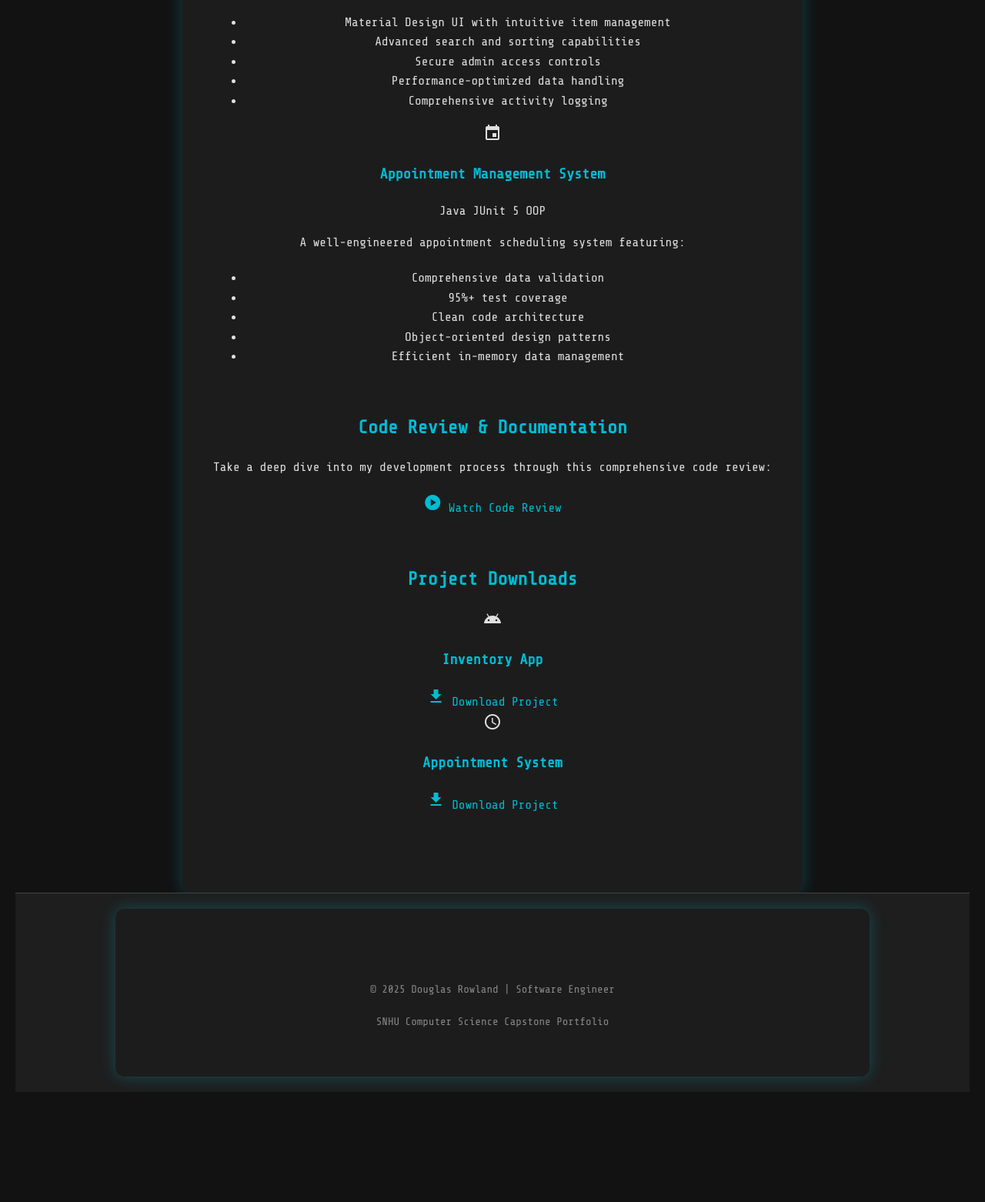
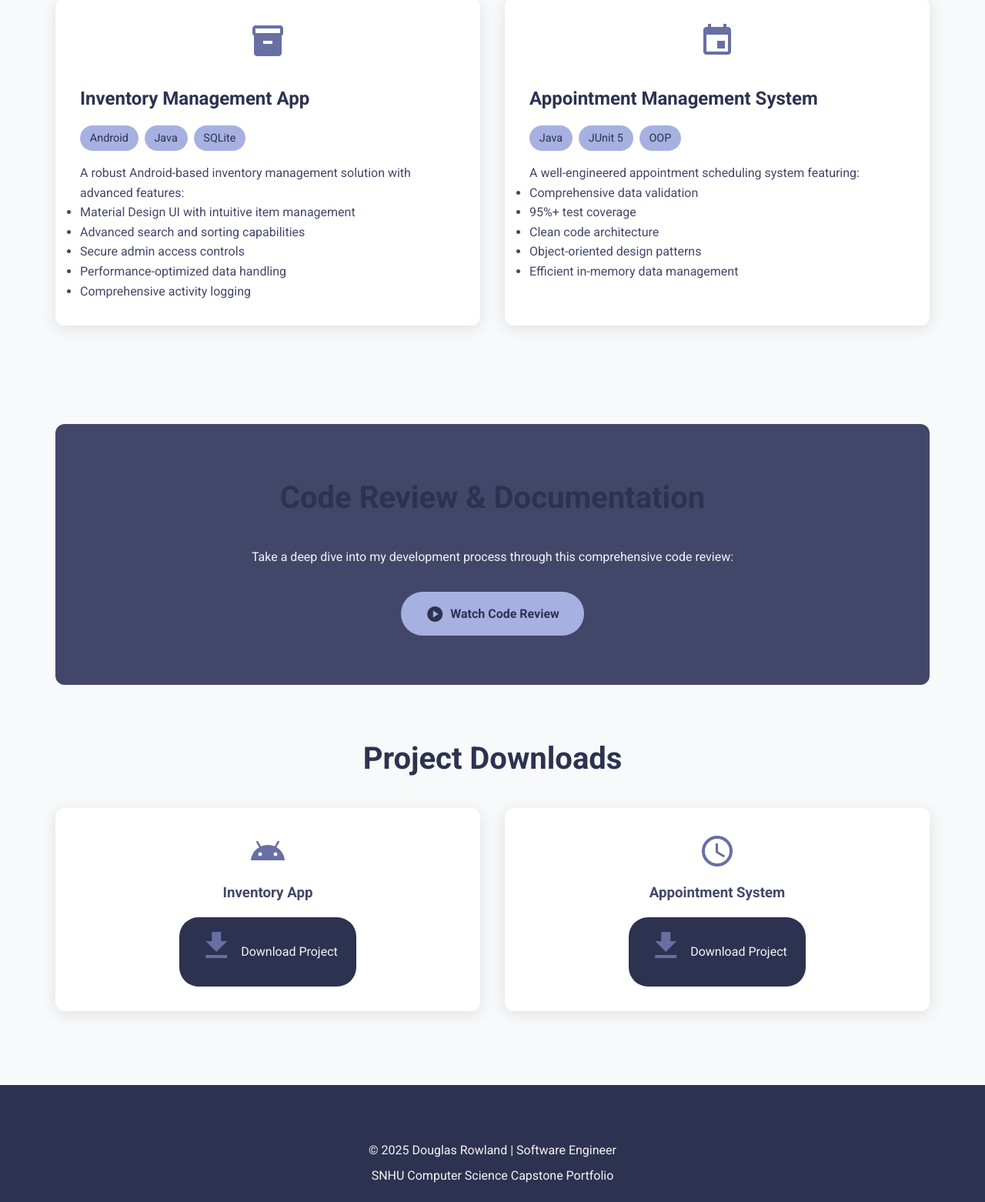
Before and after one commit to drowland341/ePortfolio, a plain HTML site: page index.html in a window 1280 px wide. Shown: the part 738-2300 px from the top of the page at 77% size. Before the commit the page ends 2197 px from the top, so only its background shows below. Drawn offline with nearby package versions, Linux system fonts and the light colour scheme.

Commit message:
Update style.css

```diff
--- a/style.css
+++ b/style.css
@@ -1,92 +1,262 @@
 /* style.css */
-body {
-  margin: 0;
-  font-family: 'Share Tech Mono', monospace;
-  background-color: #121212;
-  color: #e0e0e0;
-  line-height: 1.6;
-  display: flex;
-  flex-direction: column;
-  align-items: center;
-  justify-content: center;
-  min-height: 100vh;
-  padding: 40px 20px;
+:root {
+  --primary: #2D3250;      /* Deep blue-gray */
+  --secondary: #424769;    /* Lighter blue-gray */
+  --accent: #676FA3;       /* Muted purple-blue */
+  --highlight: #A6B1E1;    /* Soft lavender */
+  --text: #424769;         /* Dark gray for text */
+  --light-text: #F4F4F4;   /* Light text */
+  --background: #F8F9FA;   /* Light gray background */
+  --card-bg: #FFFFFF;      /* White for cards */
+  --shadow: rgba(0, 0, 0, 0.1);
 }
 
+* {
+  margin: 0;
+  padding: 0;
+  box-sizing: border-box;
+}
+
+body {
+  font-family: 'Roboto', sans-serif;
+  line-height: 1.6;
+  color: var(--text);
+  background-color: var(--background);
+}
+
+/* Navigation */
 .navbar {
-  background-color: #1e1e1e;
-  overflow: hidden;
-  display: flex;
-  justify-content: center;
-  padding: 10px 0;
-  border-bottom: 1px solid #444;
+  background-color: var(--primary);
+  position: fixed;
   width: 100%;
-  position: fixed;
   top: 0;
   z-index: 1000;
+  box-shadow: 0 2px 10px var(--shadow);
 }
 
-.navbar a {
-  color: #00bcd4;
-  text-align: center;
-  padding: 14px 16px;
-  text-decoration: none;
-  font-weight: bold;
+.nav-content {
+  max-width: 1200px;
+  margin: 0 auto;
+  padding: 1rem;
+  display: flex;
+  justify-content: space-between;
+  align-items: center;
 }
 
-.navbar a:hover {
-  background-color: #333;
-  color: #fff;
+.logo {
+  font-family: 'Share Tech Mono', monospace;
+  color: var(--light-text);
+  font-size: 1.8rem;
+  font-weight: bold;
+  padding: 0.5rem;
+  background-color: var(--accent);
+  border-radius: 8px;
 }
 
-.container {
-  padding: 80px 40px 40px; /* top padding added for fixed navbar */
-  max-width: 900px;
-  margin: 0 auto;
-  background: #1c1c1c;
-  border-radius: 12px;
-  box-shadow: 0 0 20px rgba(0, 188, 212, 0.3);
+.nav-links a {
+  color: var(--light-text);
+  text-decoration: none;
+  margin-left: 2rem;
+  font-weight: 500;
+  transition: color 0.3s ease;
+}
+
+.nav-links a:hover {
+  color: var(--highlight);
+}
+
+/* Hero Section */
+.hero {
+  background: linear-gradient(135deg, var(--primary) 0%, var(--secondary) 100%);
+  padding: 8rem 2rem 4rem;
+  color: var(--light-text);
   text-align: center;
 }
 
-h1, h2, h3 {
-  color: #00bcd4;
-  margin-bottom: 20px;
+.hero h1 {
+  font-size: 3.5rem;
+  margin-bottom: 1rem;
+  font-family: 'Share Tech Mono', monospace;
 }
 
-p {
-  margin-bottom: 20px;
+.subtitle {
+  font-size: 1.8rem;
+  color: var(--highlight);
+  margin-bottom: 2rem;
 }
 
-section {
-  margin-bottom: 60px;
+.intro {
+  max-width: 800px;
+  margin: 0 auto;
+  font-size: 1.2rem;
+  line-height: 1.8;
 }
 
-a {
-  color: #00bcd4;
-  text-decoration: none;
+/* Container */
+.container {
+  max-width: 1200px;
+  margin: 0 auto;
+  padding: 2rem;
 }
 
-a:hover {
-  text-decoration: underline;
+/* Projects Section */
+.projects {
+  padding: 4rem 0;
 }
 
-footer {
-  background-color: #1e1e1e;
-  color: #888;
+h2 {
+  font-size: 2.5rem;
+  margin-bottom: 2rem;
+  color: var(--primary);
   text-align: center;
-  padding: 20px 0;
-  border-top: 1px solid #444;
-  font-size: 14px;
-  width: 100%;
-  position: relative;
-  bottom: 0;
 }
 
-iframe {
-  max-width: 100%;
-  border: none;
-  border-radius: 8px;
-  margin-top: 20px;
-  box-shadow: 0 0 10px rgba(0, 188, 212, 0.3);
+.project-grid {
+  display: grid;
+  grid-template-columns: repeat(auto-fit, minmax(300px, 1fr));
+  gap: 2rem;
+  margin-top: 2rem;
 }
+
+.project-card {
+  background: var(--card-bg);
+  border-radius: 12px;
+  padding: 2rem;
+  box-shadow: 0 4px 20px var(--shadow);
+  transition: transform 0.3s ease;
+}
+
+.project-card:hover {
+  transform: translateY(-5px);
+}
+
+.project-icon {
+  text-align: center;
+  margin-bottom: 1.5rem;
+}
+
+.project-icon .material-icons {
+  font-size: 3rem;
+  color: var(--accent);
+}
+
+.project-card h3 {
+  color: var(--primary);
+  font-size: 1.5rem;
+  margin-bottom: 1rem;
+}
+
+.tech-stack {
+  display: flex;
+  flex-wrap: wrap;
+  gap: 0.5rem;
+  margin-bottom: 1rem;
+}
+
+.tech-tag {
+  background-color: var(--highlight);
+  color: var(--primary);
+  padding: 0.3rem 0.8rem;
+  border-radius: 20px;
+  font-size: 0.9rem;
+  font-weight: 500;
+}
+
+/* Video Section */
+.video-section {
+  background-color: var(--secondary);
+  padding: 4rem 2rem;
+  text-align: center;
+  color: var(--light-text);
+  border-radius: 12px;
+  margin: 4rem 0;
+}
+
+.button {
+  display: inline-flex;
+  align-items: center;
+  gap: 0.5rem;
+  background-color: var(--highlight);
+  color: var(--primary);
+  padding: 1rem 2rem;
+  border-radius: 30px;
+  text-decoration: none;
+  font-weight: 600;
+  transition: transform 0.3s ease;
+  margin-top: 2rem;
+}
+
+.button:hover {
+  transform: scale(1.05);
+}
+
+/* Downloads Section */
+.download-grid {
+  display: grid;
+  grid-template-columns: repeat(auto-fit, minmax(250px, 1fr));
+  gap: 2rem;
+  margin-top: 2rem;
+}
+
+.download-card {
+  background: var(--card-bg);
+  padding: 2rem;
+  border-radius: 12px;
+  text-align: center;
+  box-shadow: 0 4px 20px var(--shadow);
+}
+
+.download-card .material-icons {
+  font-size: 3rem;
+  color: var(--accent);
+  margin-bottom: 1rem;
+}
+
+.download-button {
+  display: inline-flex;
+  align-items: center;
+  gap: 0.5rem;
+  background-color: var(--primary);
+  color: var(--light-text);
+  padding: 0.8rem 1.5rem;
+  border-radius: 25px;
+  text-decoration: none;
+  margin-top: 1rem;
+  transition: background-color 0.3s ease;
+}
+
+.download-button:hover {
+  background-color: var(--accent);
+}
+
+/* Footer */
+footer {
+  background-color: var(--primary);
+  color: var(--light-text);
+  padding: 2rem 0;
+  text-align: center;
+  margin-top: 4rem;
+}
+
+footer p {
+  margin: 0.5rem 0;
+}
+
+/* Responsive Design */
+@media (max-width: 768px) {
+  .nav-links {
+    display: none;
+  }
+
+  .hero h1 {
+    font-size: 2.5rem;
+  }
+
+  .subtitle {
+    font-size: 1.5rem;
+  }
+
+  .project-grid {
+    grid-template-columns: 1fr;
+  }
+}
```
